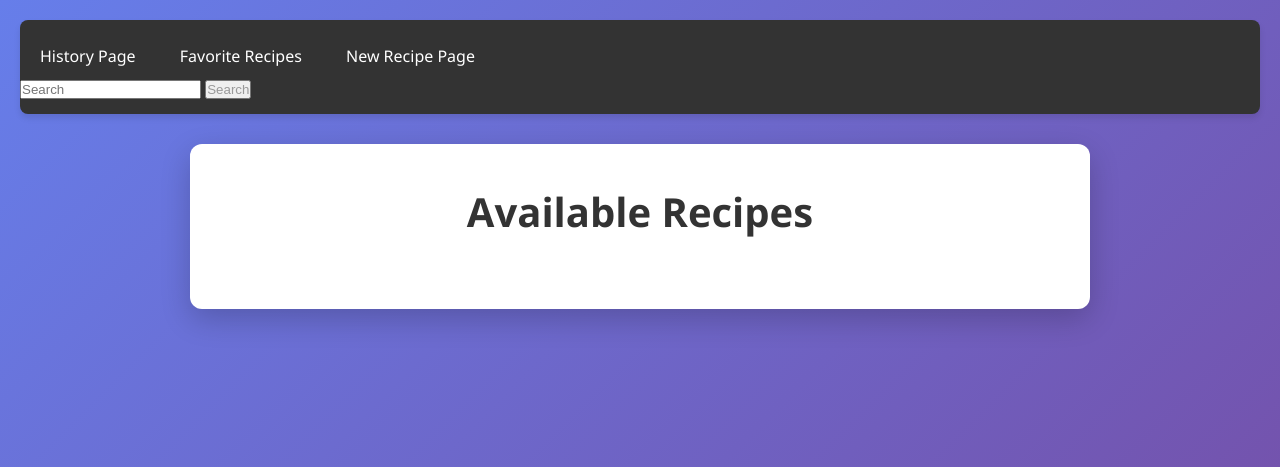
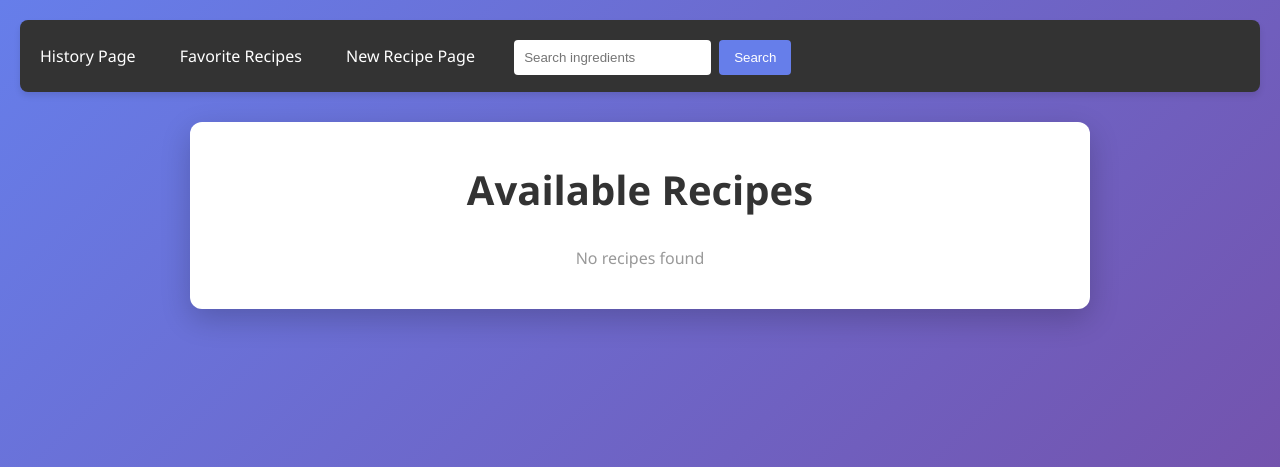
Before and after one commit to The-Biggest-Bug/Recipe_Book_Application, a Flask app: page / in a window 1280 px wide. Shown: the top 467 px of the page. Run offline with Flask 3, Linux system fonts and the light colour scheme; data that the repository does not hold is empty.

Commit message:
new feature: search recipe by ingredients

```diff
--- a/app.py
+++ b/app.py
@@ -19,19 +19,46 @@ def get_recipe_ingredients(recipe):
 
     return ingredients
 
+def get_default_recipes():
+    recipes = []
+
+    for letter in ["a", "b", "c"]:
+        response = requests.get(f"https://www.themealdb.com/api/json/v1/1/search.php?f={letter}")
+        recipes.extend(response.json().get('meals') or [])
+
+    return recipes
+
+def search_recipes_by_ingredients(search_text):
+    ingredients = [
+        ingredient.strip().replace(" ", "_")
+        for ingredient in search_text.split(",")
+        if ingredient.strip()
+    ]
+    recipes_by_id = {}
+
+    for ingredient in ingredients:
+        response = requests.get(f"https://www.themealdb.com/api/json/v1/1/filter.php?i={ingredient}")
+        meals = response.json().get('meals') or []
+
+        for meal in meals:
+            recipes_by_id[meal["idMeal"]] = meal
+
+    return list(recipes_by_id.values())
+
 @app.route("/", methods=['GET', 'POST'])
 def home_page():
-    if request.method == 'GET':
-        response_a = requests.get("https://www.themealdb.com/api/json/v1/1/search.php?f=a")
-        recipes_A= response_a.json().get('meals', [])
-        response_b = requests.get("https://www.themealdb.com/api/json/v1/1/search.php?f=b")
-        recipes_B = response_b.json().get('meals', [])
-        response_c = requests.get("https://www.themealdb.com/api/json/v1/1/search.php?f=c")
-        recipes_C = response_c.json().get('meals', [])
-        return render_template('index.html', recipes_a=recipes_A, recipes_b=recipes_B, recipes_c=recipes_C)
     if request.method == 'POST':
-        #Enter functionality form API for search function
-        pass
+        search_text = request.form.get("ingredients", "")
+        recipes = search_recipes_by_ingredients(search_text)
+        return render_template(
+            'index.html',
+            recipes=recipes,
+            search_text=search_text,
+            searched=True
+        )
+
+    recipes = get_default_recipes()
+    return render_template('index.html', recipes=recipes, search_text="", searched=False)
 
 @app.route("/recipe/<recipe_id>", methods=['GET'])
 def recipe_detail_page(recipe_id):
--- a/static/style.css
+++ b/static/style.css
@@ -30,6 +30,33 @@ nav a {
 nav a:hover {
     background-color: #667eea;
     border-radius: 4px;
+}
+
+nav form {
+    display: inline-flex;
+    gap: 8px;
+    margin-left: 15px;
+    vertical-align: middle;
+}
+
+nav input {
+    border: none;
+    border-radius: 4px;
+    padding: 10px;
+}
+
+nav button {
+    background-color: #667eea;
+    border: none;
+    border-radius: 4px;
+    color: white;
+    cursor: pointer;
+    padding: 10px 15px;
+}
+
+nav button p {
+    color: white;
+    margin: 0;
 }
 
 #content {
@@ -77,6 +104,10 @@ li a {
 p {
     text-align: center;
     color: #999;
+}
+
+.search-summary {
+    margin-bottom: 20px;
 }
 
 h2 {
--- a/templates/index.html
+++ b/templates/index.html
@@ -8,10 +8,10 @@
     <a href="{{ url_for('favorites_page') }}">Favorite Recipes</a>
     <a href="{{ url_for('new_arrivals_page') }}">New Recipe Page</a>
 
-    <form action="#">
-        <input type="text" placeholder="Search">
+    <form action="{{ url_for('home_page') }}" method="POST">
+        <input type="text" name="ingredients" placeholder="Search ingredients" value="{{ search_text }}">
 
-        <button onclick="">
+        <button type="submit">
             <p>Search</p>
         </button>
     </form>
@@ -20,17 +20,16 @@
 
 {% block content %}
 
-<h1>Available Recipes</h1>
+{% if searched %}
+    <h1>Search Results</h1>
+    <p class="search-summary">Showing recipes for: {{ search_text }}</p>
+{% else %}
+    <h1>Available Recipes</h1>
+{% endif %}
 
 <ul>
-{% if true %}
-    {% for recipe in recipes_a %}
-        <li><a href="{{ url_for('recipe_detail_page', recipe_id=recipe.idMeal) }}">{{ recipe.strMeal }}</a></li>
-    {% endfor %}
-    {% for recipe in recipes_b %}
-        <li><a href="{{ url_for('recipe_detail_page', recipe_id=recipe.idMeal) }}">{{ recipe.strMeal }}</a></li>
-    {% endfor %}
-    {% for recipe in recipes_c %}
+{% if recipes %}
+    {% for recipe in recipes %}
         <li><a href="{{ url_for('recipe_detail_page', recipe_id=recipe.idMeal) }}">{{ recipe.strMeal }}</a></li>
     {% endfor %}
 {% else %}
```
